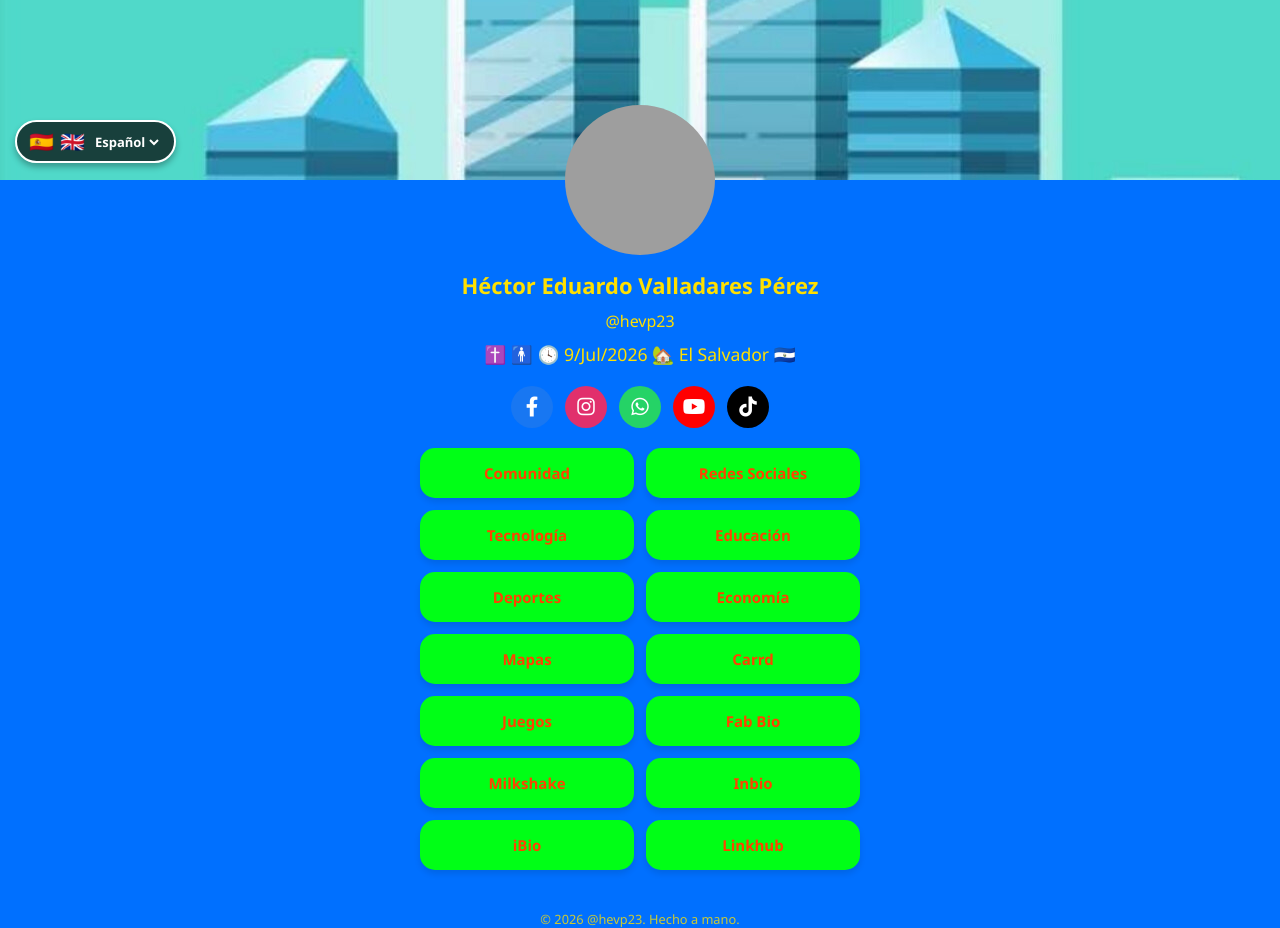
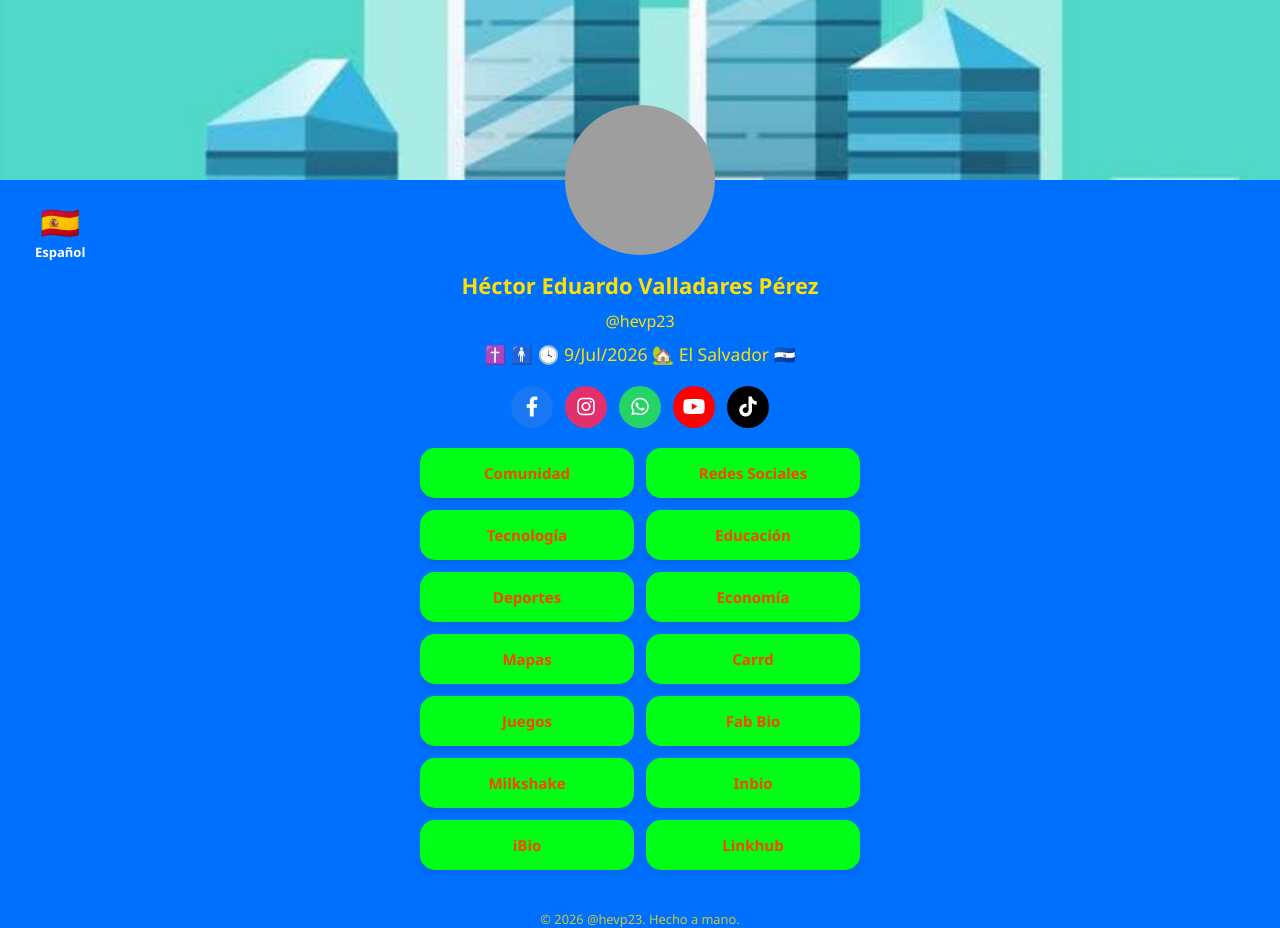
Before and after one commit to hevp23/hevp23.github.io, a plain HTML site: page index.html in a window 1280 px wide. Drawn offline with Linux system fonts and the light colour scheme; grey boxes are pictures that could not be loaded.

Commit message:
Update language selector to toggle button
Replaced the old language selector with a cleaner toggle button for language switching.

```diff
--- a/index.html
+++ b/index.html
@@ -353,17 +353,14 @@
   <img src="https://0.gravatar.com/avatar/4e2ac996c9fb269ba1e9b81fd52f9b68c6895b27ff9a16baa2a52880ce30f5c9?size=512&d=initials" alt="Foto de Perfil">
 </div>
 
-<!-- Selector de idioma en círculo limpio y corrido para que no tape la foto -->
-<div class="idioma-flotante-izq" style="position: absolute; left: 15px; top: 120px; text-align: center; z-index: 10;">
-  <div style="background: rgba(0, 0, 0, 0.7); border: 2px solid white; border-radius: 50px; padding: 6px 12px; display: inline-flex; align-items: center; gap: 6px; box-shadow: 0 4px 6px rgba(0,0,0,0.3);">
-    <span style="font-size: 20px;">🇪🇸</span>
-      <span style="font-size: 20px;">🇬🇧</span>
-    <select id="selector-idioma" onchange="cambiarIdiomaDesplegable(this.value)" style="background: transparent; color: white; border: none; font-size: 13px; font-weight: bold; cursor: pointer; outline: none;">
-      <option value="es" style="color: black;">Español</option>
-      <option value="en" style="color: black;">English</option>
-    </select>
+<!-- Traductor original limpio -->
+<div class="idioma-flotante-izq" style="text-align: center;">
+  <div onclick="alternarIdioma()" style="cursor: pointer; display: inline-block;">
+    <div id="btn-idioma" style="font-size: 32px;">🇪🇸</div>
+    <div id="nombre-idioma" style="color: white; font-weight: bold; font-size: 13px;">Español</div>
   </div>
 </div>
+
 
 
         <h1 style="text-align: center; margin: 10px 0;">Héctor Eduardo Valladares Pérez</h1>
```
